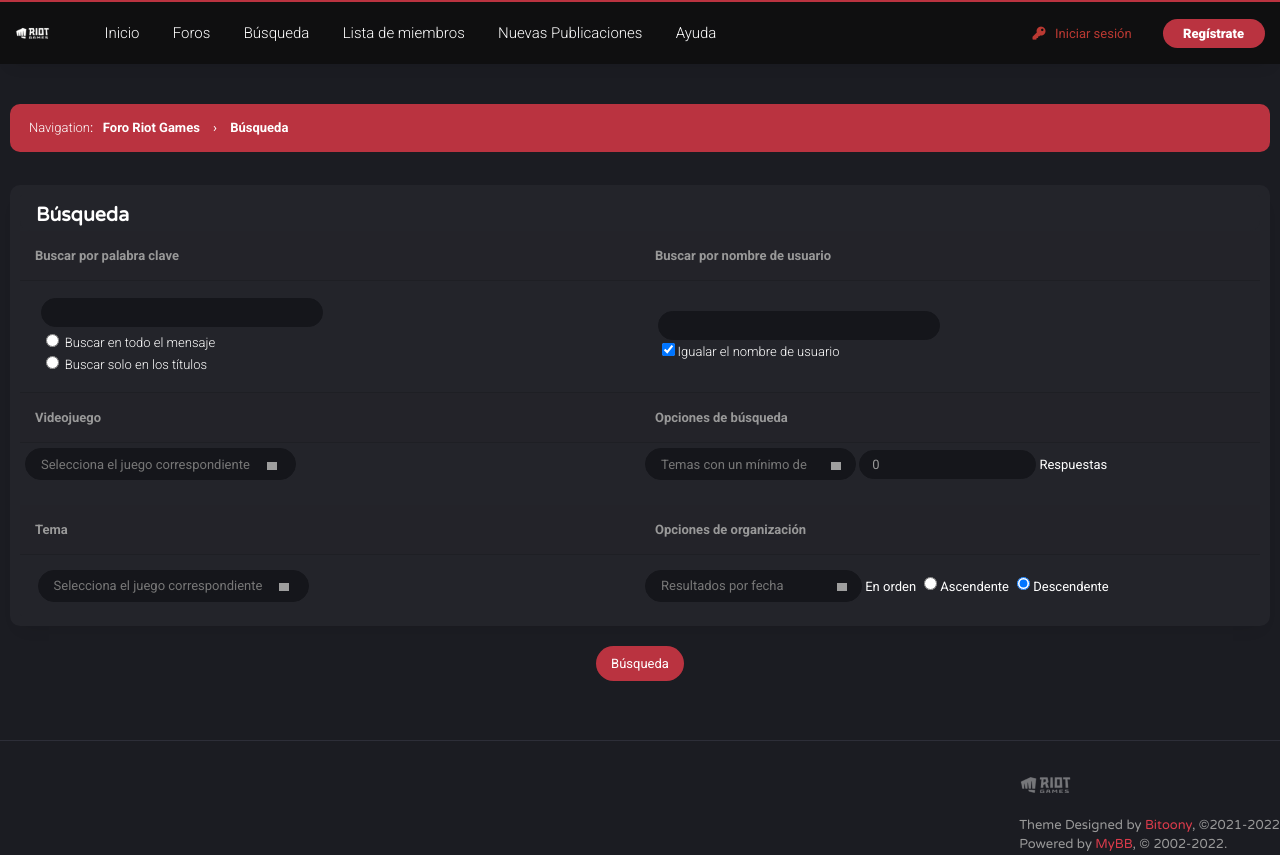
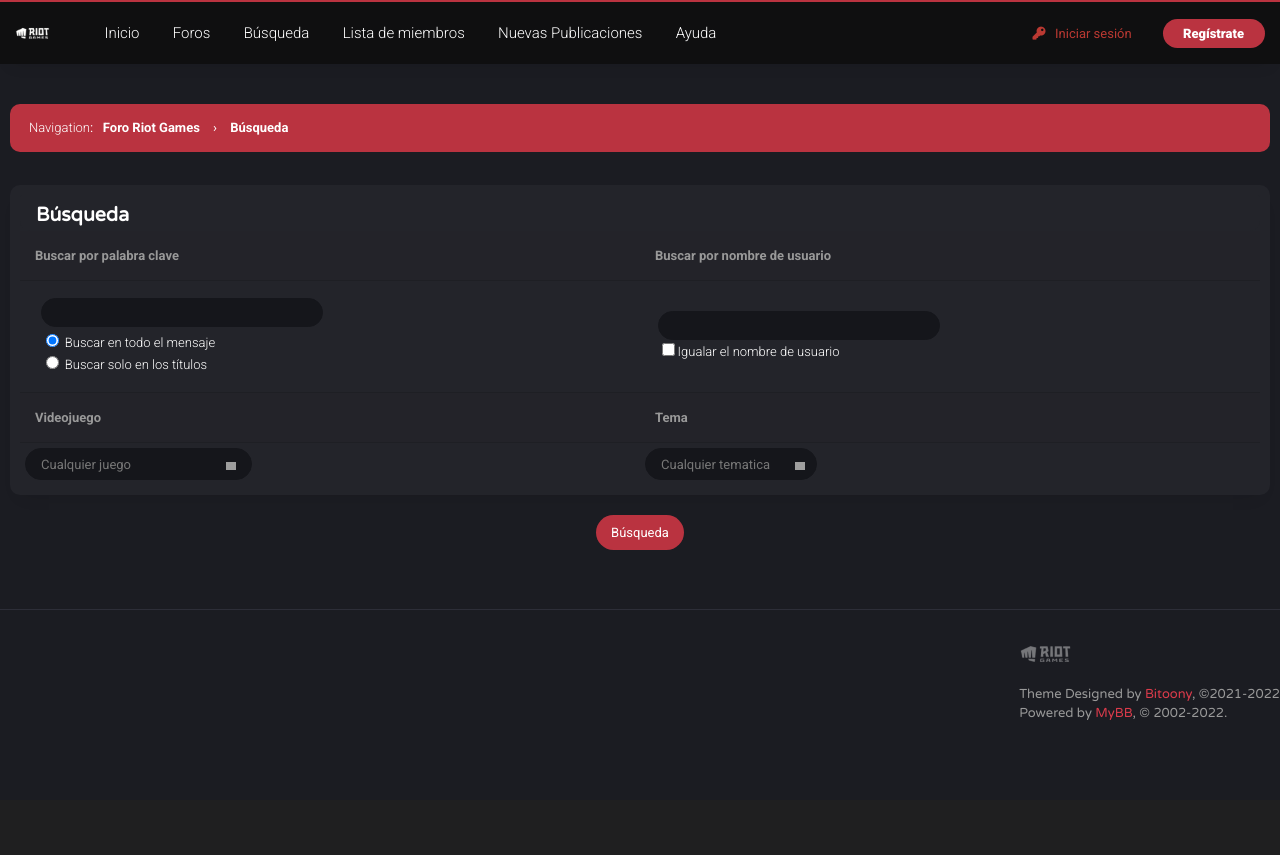
Before and after one commit to DEVL12/foro-riot, a PHP site: page /programas/search in a window 1280 px wide. After the commit the page ends 720 px from the top, so only its background shows below. Run offline with PHP 8.4, Linux system fonts and the light colour scheme; data comes from the database, SQL or seed files in the repository; some libraries are stand-ins or nearby versions; grey boxes are pictures that could not be loaded.

Commit message:
Buscador Listo

```diff
--- a/assets/js/scripts/search.js
+++ b/assets/js/scripts/search.js
@@ -16,7 +16,6 @@ const validateInput = (target, simbols, limit) => {
 }
 
 const ChangeClass = (condicion, name) => {
-  console.log(condicion);
   if(condicion === "correct") {
     document.getElementById(name).classList.add('validado-input');
     document.getElementById(name).classList.remove('errores-input');
@@ -38,18 +37,63 @@ formSearch.addEventListener("submit", (e) => {
   allOK = true;
   validateInput(formSearch.author, " _\\-¡!¿?:.^$", "0,16");
   validateInput(formSearch.keywords, "", "0,999");
-  if (parseInt(formSearch.numreplies.value) < 0) {
-    ChangeClass("error", formSearch.numreplies.name);
-  }
+  // if (parseInt(formSearch.numreplies.value) < 0) {
+  //   ChangeClass("error", formSearch.numreplies.name);
+  // }
 
   if (allOK) {
     const request = var_Ajax.sendPost("search/search_forum", formSearch);
     request.onreadystatechange = () => {
-      if (request.readyState == 4 && request.status == 200) {
+      if(request.readyState == 4 && request.status == 200) {
+        const objData = JSON.parse(request.responseText);
+        if(objData.status === true) {
+          let results = 0, html = "";
+          Object.values(objData.data).forEach(data => {
+            results++;
+            html += show_result(data)
+          });
 
+          results = '<h1>Total de resultados: '+results+'</h1>';
+          document.getElementById('results').innerHTML = results+html;
+          $("html").animate({ scrollTop: 400 }, 700);
+        } else {
+          alert(objData.msg);
+        }
       }
     };
   } else {
     alert("Hay campos inválidos");
   }
 });
+
+const show_result = (data) => {
+  return (`
+  <table cellspacing="0" cellpadding="5" class="tborder radiused">
+    <tbody>
+      <tr>
+        <td class="trow1" style="padding:0px;">
+          <table border="0" cellpadding="5" class="tfixed" style="width: 100%;">
+            <tbody>
+              <tr>
+                <td class="trow1 scaleimages no_bottom_border" valign="top">
+                  <img src="${base_url}assets/images/default_avatar.png" class="rounded-avatar box_shadowed avatar_white_border" style="width:50px;height:50px;float:left;border-width:5px;margin-bottom:10px;margin-right:10px;margin-top:5px;">
+                  <a href="${base_url}answer/answers_for/1">
+                    <h2 style="margin:0px;display:inline-block;"> ${data.titulo} </h2>
+                  </a><br>
+
+                  <h4> ${data.nombre_plataforma} &nbsp;&nbsp; </h4>
+                  <a href="${base_url}player/profile/${data.nombre_jugador}">${data.nombre_jugador}</a>, ${data.fecha_discusion} <div class="border_sep" style="margin-top:10px;"></div>
+                  <p class="portal-message" style="max-height:300px;overflow:hidden;">${data.contenido_discusion}</p><br>
+                  <a href="${base_url}answer/answers_for/${data.id_discusion}" style="padding:10px 0px;margin-right:18px;">
+                    <i class="fas fa-external-link-square-alt"></i>&nbsp; Ver respuestas
+                  </a>
+                </td>
+              </tr>
+            </tbody>
+          </table>
+        </td>
+      </tr>
+    </tbody>
+  </table><br><br>`
+  );
+}
--- a/controllers/search.php
+++ b/controllers/search.php
@@ -24,7 +24,35 @@
 
     public function search_forum()
     {
-      dep($_POST);
+      $query = " WHERE ";
+      if(!empty($_POST['keywords']))
+        $query .= ($_POST['postthread'] == 1) ? "titulo LIKE '%{$_POST['keywords']}%' AND " : "contenido_discusion LIKE '%{$_POST['keywords']}%' AND ";
+
+
+      if(!empty($_POST['author']))
+        $query .= (isset($_POST['matchusername'])) ? "nombre_jugador = '{$_POST['author']}' AND " : "nombre_jugador LIKE '%{$_POST['author']}%' AND ";
+
+
+      if(!empty($_POST['plataforms']))
+        $query .= "id_plataforma = {$_POST['plataforms']} AND ";
+
+
+      if(!empty($_POST['plataforms']))
+        $query .= "id_plataforma = {$_POST['plataforms']} AND ";
+
+      if(!empty($_POST['topic']))
+        $query .= "id_tema = {$_POST['topic']} AND ";
+
+      $query = ($query !== " WHERE ") ? trim($query," AND ") : " ";
+
+      $request_foro = $this->model->GetAll_ResultsForums($query);
+
+      (!empty($request_foro))
+        ? $arrResponse = ['status' => true, 'data' => $request_foro]
+        : $arrResponse = ['status' => false, 'msg' => 'Lo sentimos, no hemos encontrado ninguna discusión con los datos insertados'];
+
+      echo json_encode($arrResponse, JSON_UNESCAPED_UNICODE);
+      die();
     }
   }
 ?>
--- a/models/searchModel.php
+++ b/models/searchModel.php
@@ -16,5 +16,14 @@
       $request = $this->select_all($sql);
       return $request;
     }
+
+    public function GetAll_ResultsForums($query) {
+      $sql = "SELECT discusion.*, jugador.*, plataforma.nombre_plataforma FROM discusion
+              INNER JOIN jugador ON jugador.id_jugador = discusion.fk_jugador
+              INNER JOIN plataforma ON plataforma.id_plataforma = discusion.fk_plataforma
+              INNER JOIN tema ON tema.id_tema = discusion.fk_tema {$query}";
+      $request = $this->select_all($sql);
+      return $request;
+    }
   }
 ?>
--- a/views/search/search.php
+++ b/views/search/search.php
@@ -32,7 +32,7 @@ $topic = $data['topic'];
               <tr>
                 <td>
                   <span class="smalltext">
-                    <input type="radio" class="radio" name="postthread" value="1" hecked="checked" /> Buscar en todo el mensaje <br />
+                    <input type="radio" class="radio" name="postthread" value="1" checked="checked" /> Buscar en todo el mensaje <br />
                     <input type="radio" class="radio" name="postthread" value="2" /> Buscar solo en los títulos
                   </span>
                 </td>
@@ -43,22 +43,21 @@ $topic = $data['topic'];
           <td class="trow1">
             <input type="text" class="textbox" id="author" name="author" size="35" maxlength="30" /><br />
             <span class="smalltext">
-              <input type="checkbox" class="checkbox" name="matchusername" value="1" checked="checked" />Igualar el nombre de usuario
+              <input type="checkbox" class="checkbox" name="matchusername" value="1"/>Igualar el nombre de usuario
             </span>
           </td>
         </tr>
 
         <tr>
           <td class="tcat"><strong>Videojuego</strong></td>
-          <td class="tcat"><strong>Opciones de búsqueda</strong></td>
+          <td class="tcat" width="50%"><strong>Tema</strong></td>
         </tr>
 
         <tr>
           <td valign="top" style="font-size: 15px">
             <?php if (is_array($plataforms)) { ?>
-
-              <select id="plataformas" name="plataformas">
-                <option value="" selected="selected" style="display: none;">Selecciona el juego correspondiente</option>
+              <select id="plataforms" name="plataforms">
+                <option value="" selected="selected">Cualquier juego</option>
                 <?php for ($i = 0; $i < count($plataforms); $i++) { ?>
                   <option value="<?= $plataforms[$i]['id_plataforma'] ?>"><?= $plataforms[$i]['nombre_plataforma'] ?></option>
                 <?php } ?>
@@ -69,24 +68,10 @@ $topic = $data['topic'];
             } ?>
           </td>
 
-          <td>
-            <select name="findthreadst">
-              <option value="1">Temas con un mínimo de</option>
-              <option value="2">Temas con un máximo de</option>
-            </select> <input type="number" class="textbox" id="numreplies" name="numreplies" size="2" value="0" maxlength="4" />&nbsp;Respuestas<br /><br />
-          </td>
-        </tr>
-
-        <tr>
-          <td class="tcat" width="50%"><strong>Tema</strong></td>
-          <td class="tcat" width="50%"><strong>Opciones de organización</strong></td>
-        </tr>
-
-        <tr>
-          <td class="trow1" valign="top" style="font-size: 15px">
+          <td valign="top" style="font-size: 15px">
             <?php if (is_array($topic)) { ?>
-              <select id="plataformas" name="plataformas">
-                <option value="" selected="selected" style="display: none;">Selecciona el juego correspondiente</option>
+              <select id="topic" name="topic">
+                <option value="" selected="selected">Cualquier tematica</option>
                 <?php for ($i = 0; $i < count($topic); $i++) { ?>
                   <option value="<?= $topic[$i]['id_tema'] ?>"><?= $topic[$i]['nombre_tema'] ?></option>
                 <?php } ?>
@@ -97,21 +82,13 @@ $topic = $data['topic'];
           </td>
           <?php } ?>
           </td>
-          <td>
-            <select name="sortby">
-              <option value="lastpost">Resultados por fecha</option>
-              <option value="starter">Resultados por autor</option>
-              <option value="forum">Resultados por foro</option>
-              <option value="views">Resultados por visitas</option>
-              <option value="replies">Resultados por respuestas</option>
-            </select> En orden
-            <input type="radio" class="radio" name="sortordr" value="asc" />Ascendente
-            <input type="radio" class="radio" name="sortordr" value="desc" checked="checked" />Descendente
-          </td>
         </tr>
       </table>
       <div align="center"><br /><input type="submit" class="button" name="submit" value="Búsqueda" /></div>
     </form>
+
+    <div id="results"></div>
+
     <br clear="all">
   </div>
 </div>
```
